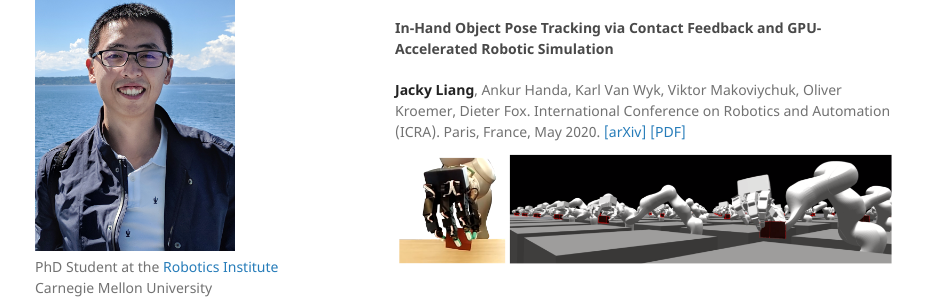
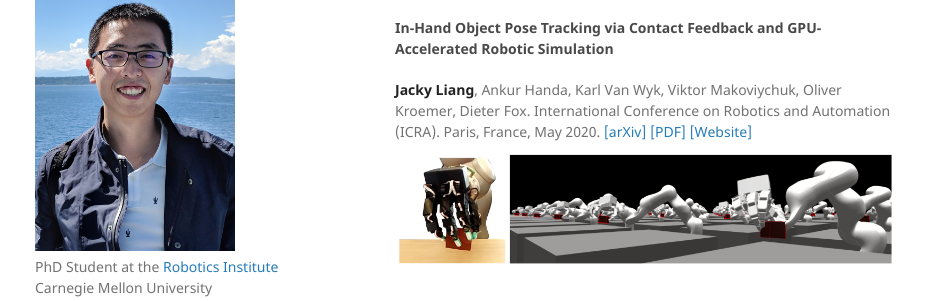
Before and after one commit to jacky-liang/jacky.io, a Jekyll site: the page built from index.md, in a window 1280 px wide and 900 px high, scrolled down 1084 px. Shown: the part 138-439 px from the top of the window, without its empty margins (175-1101 px from the left). Built offline with Jekyll 4.4.1, drawn with Linux system fonts in a browser that asks for light colours; a style sheet for code colours, icons or effects is not loaded; our own code applies the rules of GitHub Pages for plain Markdown files.

Commit message:
Update index.md

```diff
--- a/index.md
+++ b/index.md
@@ -39,6 +39,7 @@ International Conference on Robotics and Automation (ICRA).
 Paris, France, May 2020.
 [\[arXiv\]](https://arxiv.org/abs/2002.12160)
 [\[PDF\]](https://arxiv.org/pdf/2002.12160.pdf)
+[\[Website\]](https://sites.google.com/view/in-hand-object-pose-tracking/)
 [<img class="pub-img" src="{{ site.baseurl }}assets/imgs/pose_flat.png">](https://arxiv.org/abs/2002.12160)
 
 #### DexPilot: Vision Based Teleoperation of Dexterous Robotic Hand-Arm System
```
